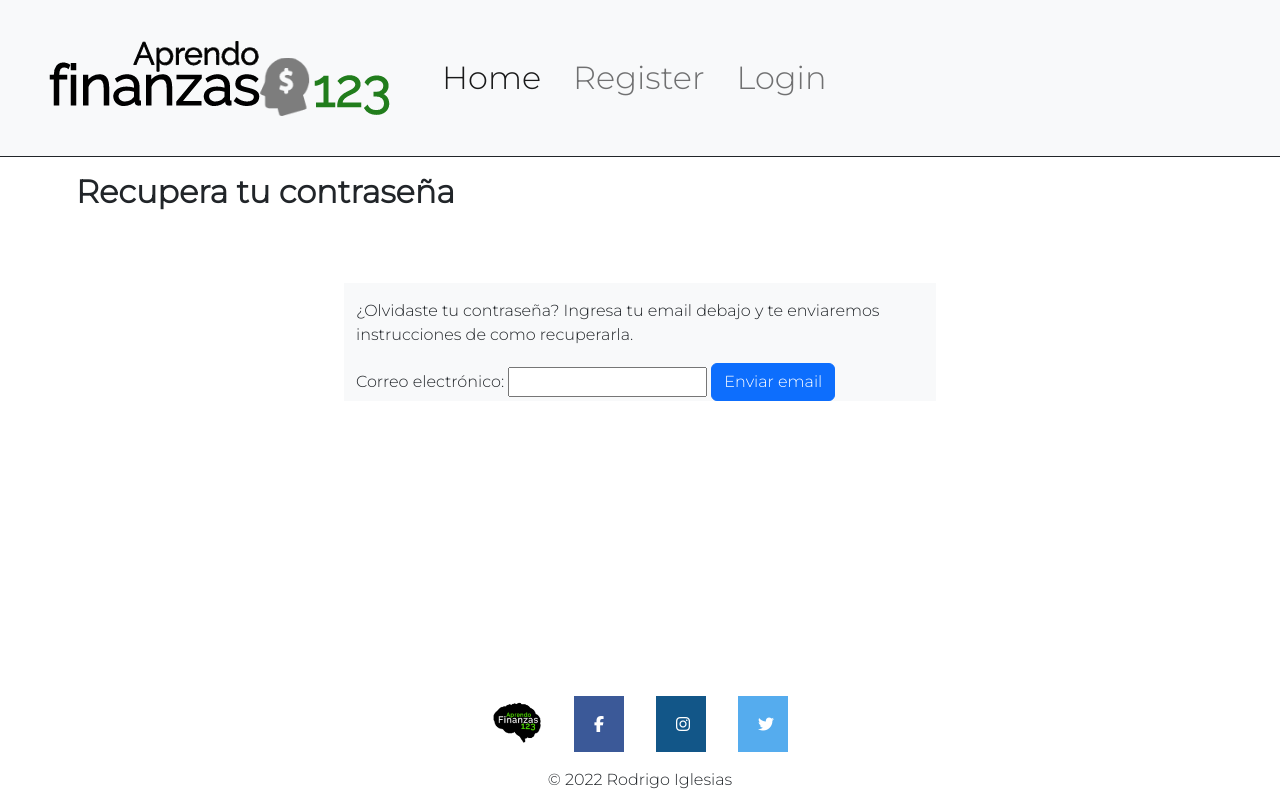
After one commit to raig1988/Budget_cs50W, a Django app: page /password_reset in a window 1280 px wide. The commit adds this page. Run offline with Django 4.2, Linux system fonts and the light colour scheme; some libraries are stand-ins or nearby versions.

Commit message:
Added reset password and production email send set

```diff
--- a/base/urls.py
+++ b/base/urls.py
@@ -15,8 +15,13 @@ Including another URLconf
 """
 from django.contrib import admin
 from django.urls import path, include
+from django.contrib.auth import views as auth_views
 
 urlpatterns = [
     path('admin/', admin.site.urls),
-    path("", include('budget.urls'))
+    path("", include('budget.urls')),
+    #path("accounts/", include('django.contrib.auth.urls')),
+    #path('password_reset/done/', auth_views.PasswordResetDoneView.as_view(template_name='budget/password/password_reset_done.html'), name='password_reset_done'),
+    path('reset/<uidb64>/<token>/', auth_views.PasswordResetConfirmView.as_view(template_name="budget/password/password_reset_confirm.html"), name='password_reset_confirm'),
+    path('reset/done/', auth_views.PasswordResetCompleteView.as_view(template_name='budget/password/password_reset_complete.html'), name='password_reset_complete'),
 ]
--- a/budget/admin.py
+++ b/budget/admin.py
@@ -1,5 +1,6 @@
 from django.contrib import admin
+from django.contrib.auth.admin import UserAdmin
 from .models import User
 
 # Register your models here.
-admin.site.register(User)
+admin.site.register(User, UserAdmin)
--- a/budget/static/budget/styles.css
+++ b/budget/static/budget/styles.css
@@ -22,7 +22,7 @@ body {
 }
 
 /* Add a hover effect if you want */
-.fa:hover {
+.fa:hover, .fa-af123:hover {
     opacity: 0.7;
   }
 
@@ -42,3 +42,11 @@ color: white;
     background: #125688;
     color: white;
   }
+
+/* af123 footer */
+
+.fa-af123 {
+  width: 50px;
+  text-align: center;
+  text-decoration: none;
+}
--- /dev/null
+++ b/budget/templates/budget/includes/messages.html
@@ -0,0 +1,12 @@
+{% if messages %}
+    {% for message in messages %}
+    <div class="container-fluid p-0">
+        <div class="alert {{ message.tags }} alert-dismissible fade show" role="alert">
+            <button type="button" class="btn-close" data-bs-dismiss="alert" aria-label="Close">
+                <span aria-hidden="True">&times;</span>
+            </button>
+            {{ message }}
+        </div>
+    </div>
+    {% endfor %}
+{% endif %}
--- a/budget/templates/budget/layout.html
+++ b/budget/templates/budget/layout.html
@@ -16,9 +16,13 @@
     <!--Social media Icons-->
     <link rel="stylesheet" href="https://cdnjs.cloudflare.com/ajax/libs/font-awesome/4.7.0/css/font-awesome.min.css">
     <!--End social media icons-->
+    <!--Webicons-->
+    <script src="https://kit.fontawesome.com/43c3a3cc13.js" crossorigin="anonymous"></script>
+    <!--end webicons-->
     <title>{% block title %}{% endblock %}</title>
+    <script src="https://cdn.jsdelivr.net/npm/bootstrap@5.2.1/dist/js/bootstrap.bundle.min.js"></script>
   </head>
-  <body>
+  <body class="d-flex flex-column min-vh-100">
     <!--Navbar-->
     <nav class="navbar navbar-expand-lg bg-light p-4 border-bottom border-dark">
         <div class="container-fluid">
@@ -32,15 +36,18 @@
                     <li class="nav-item">
                         <a class="nav-link active fs-2" aria-current="page" href="#">Home</a>
                     </li>
-                    <li class="nav-item">
-                        <a class="nav-link fs-2" href="#">Link 1</a>
-                    </li>
-                    <li class="nav-item">
-                        <a class="nav-link fs-2" href="#">Link 2</a>
-                    </li>
-                    <li class="nav-item">
-                        <a class="nav-link fs-2" href="#">Link 3</a>
-                    </li>
+                    {% if user.is_authenticated %}
+                        <li class="nav-item">
+                            <a class="nav-link fs-2" href="{% url 'logout' %}">Logout</a>
+                        </li>
+                    {% else %}
+                        <li class="nav-item">
+                            <a class="nav-link fs-2" href="{% url 'register' %}">Register</a>
+                        </li>
+                        <li class="nav-item">
+                            <a class="nav-link fs-2" href="{% url 'login' %}">Login</a>
+                        </li>
+                    {% endif %}
                 </ul>
             </div>
         <!--End Navbar items-->
@@ -51,18 +58,19 @@
         <div class="row mx-5">
             <h2 id="section-title">{% block content %}{% endblock %}</h2>
         </div>
+    {% include 'budget/includes/messages.html' %}
     </div>
     <!--end Section title-->
       <!--end Navbar-->
     {% block body %}
     {% endblock %}
     <!--Start Footer-->
-    <div class="container-fluid">
+    <div class="container-fluid mt-auto">
         <div class="row px-4 pt-4 justify-content-center">
             <div class="col-5">
                 <!--Website, Facebook, Instagram-->
                 <ul class="list-group list-group-horizontal justify-content-center">
-                    <li class="list-group-item border border-0"><a href="#" class="fa fa-facebook"></a></li>
+                    <li class="list-group-item border border-0"><img class="fa-af123" src="{% static 'budget/images/af123_footer.png' %}" alt="footer-logo" href="www.aprendofinanzas123.com"></li>
                     <li class="list-group-item border border-0"><a href="#" class="fa fa-facebook"></a></li>
                     <li class="list-group-item border border-0"><a href="#" class="fa fa-instagram"></a></li>
                     <li class="list-group-item border border-0"><a href="#" class="fa fa-twitter"></a></li>
@@ -74,5 +82,10 @@
         </div>
     </div>
     <!--end Footer-->
+    <!--Bootstrap Javascript-->
+    <script src="https://cdn.jsdelivr.net/npm/bootstrap@5.2.1/dist/js/bootstrap.bundle.min.js" integrity="sha384-u1OknCvxWvY5kfmNBILK2hRnQC3Pr17a+RTT6rIHI7NnikvbZlHgTPOOmMi466C8" crossorigin="anonymous"></script>
+    <script src="https://cdn.jsdelivr.net/npm/@popperjs/core@2.11.6/dist/umd/popper.min.js" integrity="sha384-oBqDVmMz9ATKxIep9tiCxS/Z9fNfEXiDAYTujMAeBAsjFuCZSmKbSSUnQlmh/jp3" crossorigin="anonymous"></script>
+    <script src="https://cdn.jsdelivr.net/npm/bootstrap@5.2.1/dist/js/bootstrap.min.js" integrity="sha384-7VPbUDkoPSGFnVtYi0QogXtr74QeVeeIs99Qfg5YCF+TidwNdjvaKZX19NZ/e6oz" crossorigin="anonymous"></script>
+    <!--end Bootstrap JS-->
   </body>
 </html>
--- a/budget/templates/budget/login.html
+++ b/budget/templates/budget/login.html
@@ -9,6 +9,10 @@
 <div class="container-fluid">
     <div class="row p-5 justify-content-center">
         <div class="col-8 col-md-6 col-lg-6 bg-light" id="register-form">
+            <!--Error or success message-->
+            {% if message %}
+                <div>{{ message }}</div>
+            {% endif %}
             <form action="{% url 'login' %}" method="post">
                 {% csrf_token %}
                 <div class="form-group mb-3">
@@ -20,6 +24,7 @@
                 <input class="btn btn-primary" type="submit" value="Login">
             </form>
             <div class="my-3">
+                <a href="{% url 'password_reset' %}">¿Olvidaste tu contraseña?</a><br>
                 ¿No tienes una cuenta? <a href="{% url 'register' %}">Registrate aquí.</a>
             </div>
         </div>
--- /dev/null
+++ b/budget/templates/budget/password/password_reset.html
@@ -0,0 +1,25 @@
+{% extends "budget/layout.html" %}
+{% load static %}
+
+{% block title%}Recupera tu contraseña{% endblock %}
+
+{% block content %}Recupera tu contraseña{% endblock %}
+
+{% block body %}
+
+<div class="container-fluid">
+    <div class="row p-5 justify-content-center">
+        <div class="col-8 col-md-6 col-lg-6 bg-light" id="register-form">
+            <div class="my-3">
+                <p>¿Olvidaste tu contraseña? Ingresa tu email debajo y te enviaremos instrucciones de como recuperarla.</p>
+            </div>
+            <form method="post">
+                {% csrf_token %}
+                {{ password_reset_form }}
+                <input class="btn btn-primary" type="submit" value="Enviar email">
+            </form>
+        </div>
+    </div>
+</div>
+
+{% endblock %}
--- a/budget/templates/budget/register.html
+++ b/budget/templates/budget/register.html
@@ -6,9 +6,14 @@
 {% block content%}Registro de usuario{% endblock %}
 
 {% block body %}
+
 <div class="container-fluid">
     <div class="row p-5 justify-content-center">
         <div class="col-8 col-md-6 col-lg-6 bg-light" id="register-form">
+            <!--Error or success message-->
+            {% if message %}
+                <div>{{ message }}</div>
+            {% endif %}
             <form action="{% url 'register' %}" method="post">
                 {% csrf_token %}
                 <div class="form-group mb-3">
@@ -31,5 +36,4 @@
         </div>
     </div>
 </div>
-
 {% endblock %}
--- a/budget/urls.py
+++ b/budget/urls.py
@@ -4,5 +4,7 @@ from . import views
 urlpatterns = [
     path("", views.index, name="index"),
     path("register", views.register, name="register"),
-    path("login", views.login, name="login")
+    path("login", views.login_view, name="login"),
+    path("logout", views.logout_view, name="logout"),
+    path("password_reset", views.password_reset_request, name="password_reset")
 ]
--- a/budget/views.py
+++ b/budget/views.py
@@ -1,13 +1,98 @@
-from http.client import HTTPResponse
-from django.shortcuts import render
+from django.contrib.auth import authenticate, login, logout
+from django.db import IntegrityError
+from django.http import HttpResponse, HttpResponseRedirect, JsonResponse
+from django.shortcuts import render, redirect
+from django.urls import reverse
+from django.contrib import messages
+from .models import *
+# Password Reset libraries:
+from django.contrib.auth.forms import PasswordResetForm
+from django.utils.http import urlsafe_base64_encode
+from django.utils.encoding import force_bytes
+from django.contrib.auth.tokens import default_token_generator
+from django.template.loader import render_to_string
+from django.core.mail import send_mail, BadHeaderError
+from django.db.models.query_utils import Q
 
+def password_reset_request(request):
+    if request.method == 'POST':
+        password_reset_form = PasswordResetForm(request.POST)
+        if password_reset_form.is_valid():
+            data = password_reset_form.cleaned_data['email']
+            selected_user = User.objects.filter(Q(email=data))
+            if selected_user.exists():
+                for user in selected_user:
+                    subject = "Solicitud de cambio de contraseña"
+                    email_template_name = "budget/password/password_reset_email.txt"
+                    context_mail = {
+                        "email": user.email,
+                        'domain': '127.0.0.1:8000', #to be changed during production
+                        'site_name' : 'AprendoFinanzas123', #to be changed during production
+                        "uid": urlsafe_base64_encode(force_bytes(user.pk)),
+                        "user": user,
+                        'token': default_token_generator.make_token(user),
+                        'protocol': 'http' #to be changed during production
+                    }
+                    email = render_to_string(email_template_name, context_mail)
+                    try:
+                        send_mail(subject, email, 'aprendofinanzas123@gmail.com', [user.email], fail_silently=False) # from email to be changed during production
+                    except BadHeaderError:
+                        return HttpResponse('Invalid header found.')
+                    messages.success(request, 'Un email con las instrucciones de cambio de contraseña ha sido enviado al inbox de tu email')
+                    return redirect("index")
+            messages.error(request, 'El email ingresado no es valido.')
+    password_reset_form = PasswordResetForm()
+    return render(request, "budget/password/password_reset.html", {"password_reset_form": password_reset_form})
 
 # Create your views here.
 def index(request):
     return render(request, "budget/index.html")
 
 def register(request):
-    return render(request, "budget/register.html")
+    if request.method == "POST":
+        username = request.POST["username"]
+        email = request.POST["email"]
 
-def login(request):
-    return render(request, "budget/login.html")
+        # Ensure password matches confirmation
+        password = request.POST["password"]
+        confirmation = request.POST["confirmation"]
+        if password != confirmation:
+            return render(request, "budget/register.html", {
+                "message": "Las contraseñas deben coincidir."
+            })
+
+        # Attempt to create new user
+        try:
+            user = User.objects.create_user(username, email, password)
+            user.save()
+        except IntegrityError:
+            return render(request, "budget/register.html", {
+                "message": "Nombre de usuario ya esta en uso."
+            })
+        login(request, user)
+        return HttpResponseRedirect(reverse("index"))
+    else:
+        return render(request, "budget/register.html")
+
+def login_view(request):
+    if request.method == "POST":
+
+        # Attempt to sign user in
+        username = request.POST["username"]
+        password = request.POST["password"]
+        user = authenticate(request, username=username, password=password)
+
+        # Check if authentication successful
+        if user is not None:
+            login(request, user)
+            return HttpResponseRedirect(reverse("index"))
+        else:
+            return render(request, "budget/login.html", {
+                "message": "Nombre de usuario y/o contraseña invalida."
+            })
+    else:
+        return render(request, "budget/login.html")
+
+def logout_view(request):
+    logout(request)
+    return HttpResponseRedirect(reverse("index"))
```
Also changed, not shown: base/settings.py (+22 -1 lines), budget/templates/budget/password/password_reset_complete.html (added, +21 -0 lines), budget/templates/budget/password/password_reset_confirm.html (added, +25 -0 lines), budget/templates/budget/password/password_reset_done.html (added, +22 -0 lines), budget/templates/budget/password/password_reset_email.txt (added, +15 -0 lines), budget/static/budget/images/af123_footer.png (added).
